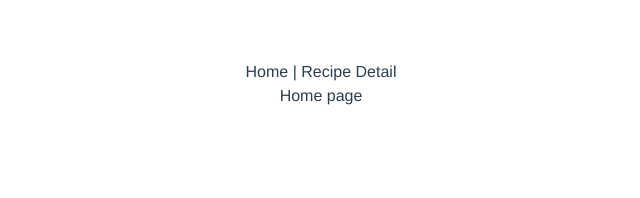
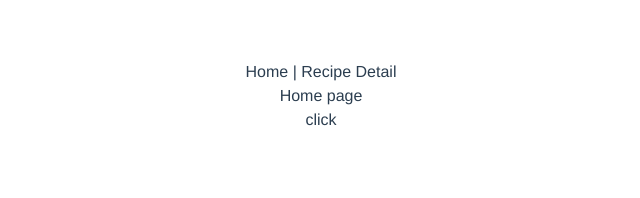
Before and after one commit to nagisaando/recipe-website, a Vue app: page / in a window 1280 px wide. Shown: the top 198 px of the page, without its empty margins (319-959 px from the left). Built offline with nearby package versions, Linux system fonts and the light colour scheme.

Commit message:
added axios

```diff
--- a/package.json
+++ b/package.json
@@ -8,6 +8,7 @@
     "lint": "vue-cli-service lint"
   },
   "dependencies": {
+    "axios": "^0.25.0",
     "core-js": "^3.6.5",
     "vue": "^2.6.11",
     "vue-router": "^3.5.3"
--- /dev/null
+++ b/src/axios.js
@@ -0,0 +1,8 @@
+import Vue from 'vue'
+import axios from 'axios'
+
+axios.defaults.baseURL = 'https://api.spoonacular.com/recipes/'
+axios.defaults.params = {}
+axios.defaults.params['apiKey'] = '8b7f561930e14d52a9c5ec732adbd113'
+
+Vue.prototype.$axios = axios
--- a/src/main.js
+++ b/src/main.js
@@ -3,6 +3,8 @@ import App from './App.vue'
 import VueRouter from 'vue-router'
 import {routes} from './routes'
 import '@/assets/css/tailwind.css'
+import './axios'
+
 Vue.config.productionTip = false
 Vue.use(VueRouter)
 
--- a/src/views/Home.vue
+++ b/src/views/Home.vue
@@ -1,12 +1,23 @@
 <template>
   <div class="hello">
     <div>Home page</div>
+    <button @click="getData">click</button>
   </div>
 </template>
 
 <script>
 export default {
   name: 'Home',
+  methods: {
+    async getData() {
+      try {
+        const data = await this.$axios.get('/716429/information')
+        console.log(data)
+      } catch (err) {
+        console.log(err)
+      }
+    },
+  },
 }
 </script>
 
```
Also changed, not shown: 1 other file (tests, documents, lock files or other folders).
